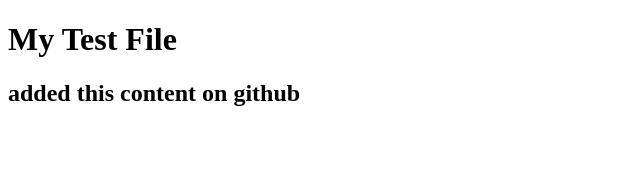
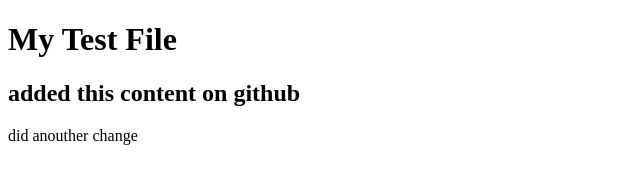
Before and after one commit to Nightspurge1/FirstRepoTest, a plain HTML site: page index.html in a window 1280 px wide. Shown: the whole page, without its empty margins (0-640 px from the left). Drawn offline with Linux system fonts and the light colour scheme.

Commit message:
A new line added

```diff
--- a/index.html
+++ b/index.html
@@ -7,5 +7,6 @@
 <body>
 	<h1> My Test File</h1>
 	<h2>added this content on github</h2>
+	<p>did anouther change</p>
 </body>
 </html>
```
